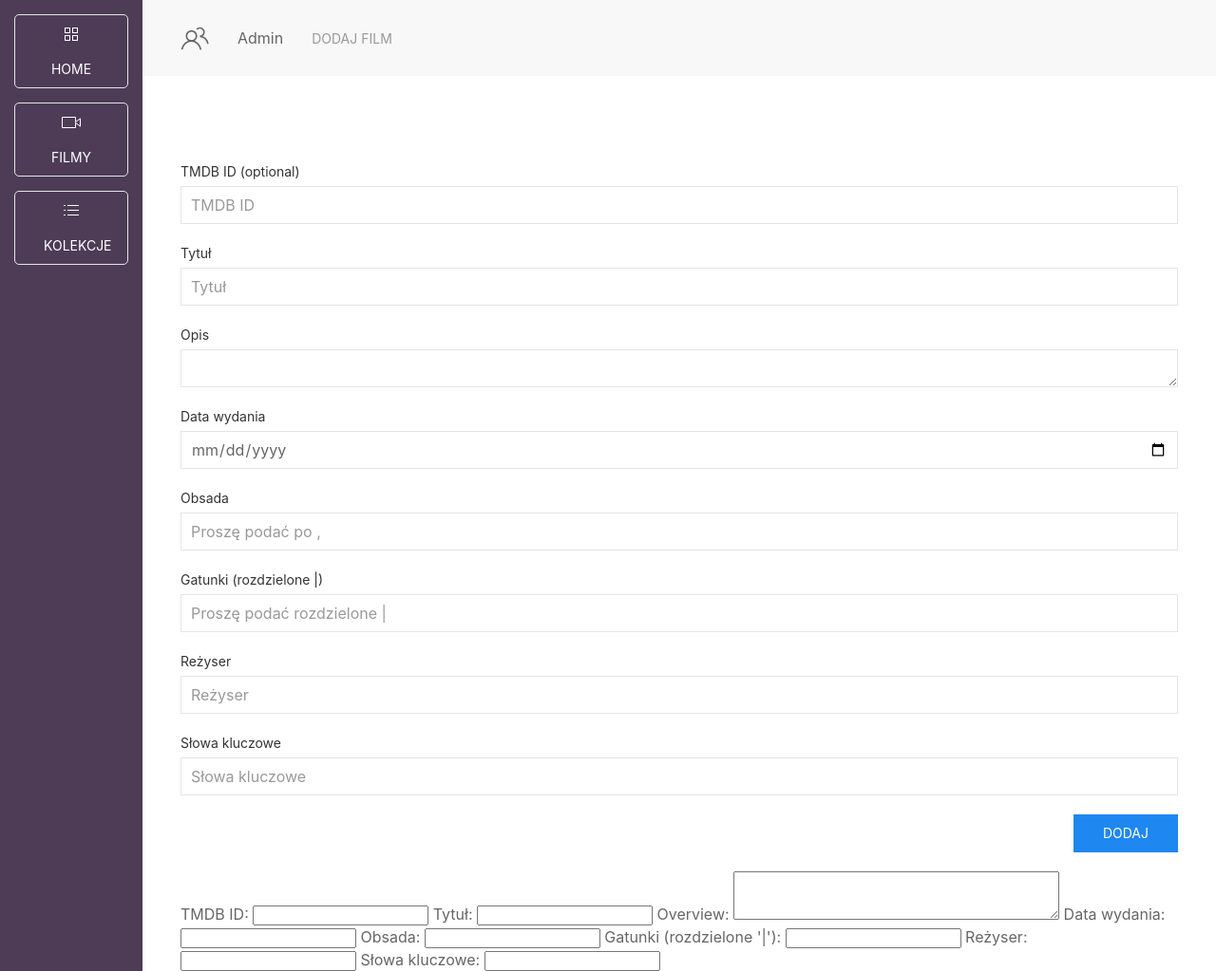
After one commit to achudzicki/movie_ratte, a Django app: page /movies/add in a window 1280 px wide. The commit adds this page. Shown: the whole page at 95% size. Run offline with Django 4.2, Linux system fonts and the light colour scheme; parts of the project's set-up code (start-up, migrations or seed data) failed here and were passed over.

Commit message:
Add Django Forms - Before using form to save

```diff
--- /dev/null
+++ b/movies/forms.py
@@ -0,0 +1,14 @@
+from django import forms
+
+
+# Ważne! Dziedziczymy po klasie forms z Django.
+# Bardzo podobne definiowanie dla modelu encji bazodanowej.
+class MovieForm(forms.Form):
+    tmdb_id = forms.CharField(max_length=50, required=False, label='TMDB ID')
+    title = forms.CharField(max_length=255, required=True, label='Tytuł')
+    overview = forms.CharField(widget=forms.Textarea(attrs={"rows": 3}))
+    release_date = forms.DateField(label='Data wydania')
+    cast = forms.CharField(max_length=255, label='Obsada')
+    genres = forms.CharField(max_length=255, label="Gatunki (rozdzielone '|')")
+    director = forms.CharField(max_length=255, label='Reżyser')
+    keywords = forms.CharField(max_length=1000, label='Słowa kluczowe')
--- /dev/null
+++ b/movies/templates/movies/admin/movie_add.html
@@ -0,0 +1,76 @@
+{% extends 'base.html' %}
+{% block page_title %}
+    Movie
+{% endblock %}
+{% block page_content %}
+    <div class="uk-container uk-margin-large-top">
+        <form class="uk-form-stacked" method="POST">
+
+
+            {% comment %}Dodanie tokena CSRF{% endcomment %}
+
+
+            {% csrf_token %}
+            <div class="uk-margin">
+                <label class="uk-form-label" for="tmdb_id">TMDB ID (optional)</label>
+                <div class="uk-form-controls">
+                    <input class="uk-input" id="tmdb_id" type="text" name="tmdb_id" placeholder="TMDB ID">
+                </div>
+            </div>
+            <div class="uk-margin">
+                <label class="uk-form-label" for="title">Tytuł</label>
+                <div class="uk-form-controls">
+                    <input class="uk-input" id="title" type="text" name="title" placeholder="Tytuł">
+                </div>
+            </div>
+            <div class="uk-margin">
+                <label class="uk-form-label" for="overview">Opis</label>
+                <div class="uk-form-controls">
+                <textarea cols="3" class="uk-input" id="overview" type="text" name="overview"
+                          placeholder="Opis">
+                </textarea>
+                </div>
+            </div>
+            <div class="uk-margin">
+                <label class="uk-form-label" for="release_date">Data wydania</label>
+                <div class="uk-form-controls">
+                    <input class="uk-input" id="release_date" type="date" name="release_date" placeholder="Tytuł">
+                </div>
+            </div>
+            <div class="uk-margin">
+                <label class="uk-form-label" for="cast">Obsada</label>
+                <div class="uk-form-controls">
+                    <input class="uk-input" id="cast" type="text" name="cast"
+                           placeholder="Proszę podać po ,">
+                </div>
+            </div>
+            <div class="uk-margin">
+                <label class="uk-form-label" for="genres">Gatunki (rozdzielone |)</label>
+                <div class="uk-form-controls">
+                    <input class="uk-input" id="genres" type="text" name="genres"
+                           placeholder="Proszę podać rozdzielone |">
+                </div>
+            </div>
+            <div class="uk-margin">
+                <label class="uk-form-label" for="director">Reżyser</label>
+                <div class="uk-form-controls">
+                    <input class="uk-input" id="director" type="text" name="director" placeholder="Reżyser">
+                </div>
+            </div>
+            <div class="uk-margin">
+                <label class="uk-form-label" for="keywords">Słowa kluczowe</label>
+                <div class="uk-form-controls">
+                    <input class="uk-input" id="keywords" type="text" name="keywords"
+                           placeholder="Słowa kluczowe">
+                </div>
+            </div>
+            <div class="uk-margin uk-text-right">
+                <button type="submit" class="uk-button uk-button-default uk-button-primary">
+                    Dodaj
+                </button>
+            </div>
+
+            {{ movie_form }}
+        </form>
+    </div>
+{% endblock %}
--- a/movies/urls.py
+++ b/movies/urls.py
@@ -5,6 +5,7 @@ urlpatterns = [
     path('', views.all_movies, name='all_movies'),
     path('<int:id>', views.find_by_tmdb_id, name='movie'),
     path('filter', views.filter_movies),
+    path('add', views.add_movie, name='add_movie'),
     path('collections', views.all_collections, name='all_collections'),
     path('collections/<int:id>', views.collection_details, name='collection')
 ]
--- a/movies/views.py
+++ b/movies/views.py
@@ -1,14 +1,34 @@
 from django.db.models import Count
-from django.shortcuts import render, get_object_or_404
+from django.shortcuts import render, get_object_or_404, redirect
 
-from .models import Movie, MovieCollection
+from .forms import MovieForm
+from .models import Movie, MovieCollection, MovieStatistics
 
 
 def all_movies(request):
-    # Pobieramy jedynie 50 wyników, tutaj zadziała lazy.
     movies_array = Movie.objects.all()[:50]
     return render(request, 'movies/movies.html', {
         "movies": movies_array
+    })
+
+
+def add_movie(request):
+    if request.method == 'POST':
+        # Wyciągamy dane z naszego formularza
+        new_movie_data = request.POST
+        initial_statistics = MovieStatistics.objects.create(vote_average=0, vote_count=0, popularity=0)
+        movie = Movie.create_from_form(new_movie_data)
+        movie.statistics = initial_statistics
+        movie.save()
+
+        # W redirect podajemy name naszego widoku (ustawiany w pliku urls.py)
+        return redirect('all_movies')
+
+    if request.method == 'GET':
+        form = MovieForm()
+
+    return render(request, 'movies/admin/movie_add.html', {
+        'movie_form': form
     })
 
 
@@ -26,21 +46,6 @@ def filter_movies(request):
 
 
 def find_by_tmdb_id(request, id):
-    # To będzie to samo
-    # Movie.objects.filter(tmdb_id=tmdb_id).first()
-    # Movie.objects.get(tmdb_id=tmdb_id)
-
-    # .get() pobierze 1 wynik pasujący do naszych key = value i get zawsze zwróci tylko 1 wynik.
-    # Znajdując więcej niż 1 wynik, rzuci nam błędem.
-    # Używać mając pewność, że jest unikalna wartość w bazie
-    # Dla pewności można używać filter() -> zadziała podobnie ale zwróci więcej wartości.
-    # Porównywanie nie może odbyć się przez operatory logiczne <, > itp.
-    # https://docs.djangoproject.com/en/4.2/ref/models/querysets/#field-lookups
-
-    # Tutaj dodatkowo skrót metoda, jak nie znajdzie obiektu, to rzuci 404.
-    # Dodając plik HTML 404.html i ustawiając wartość DEBU = false w pliku settings.py,
-    # Django automatycznie wyświetli nam nasz template 404.
-    # Na razie tego nie zrobimy, bo będziemy musieli ustawić ALLOWED_HOSTS[].
     found_movie = get_object_or_404(Movie, id=id)
     return render(request, 'movies/movie.html', {
         "movie": found_movie
--- a/templates/base.html
+++ b/templates/base.html
@@ -31,6 +31,23 @@
         </div>
     </div>
     <div class="uk-width-expand">
+        <nav class="uk-navbar-container">
+            <div class="uk-container">
+                <div uk-navbar>
+                    <div class="uk-navbar-left">
+                        <span uk-icon="icon: users; ratio: 1.5"></span>
+                        <div>Admin</div>
+                        <ul class="uk-navbar-nav">
+                            <li>
+                                <a href="{% url 'add_movie' %}">
+                                    Dodaj Film
+                                </a>
+                            </li>
+                        </ul>
+                    </div>
+                </div>
+            </div>
+        </nav>
         {% block  page_content %}
         {% endblock %}
     </div>
```
Also changed, not shown: movies/aaOpis.md (+111 -21 lines), movies/models.py (+13 -0 lines).
